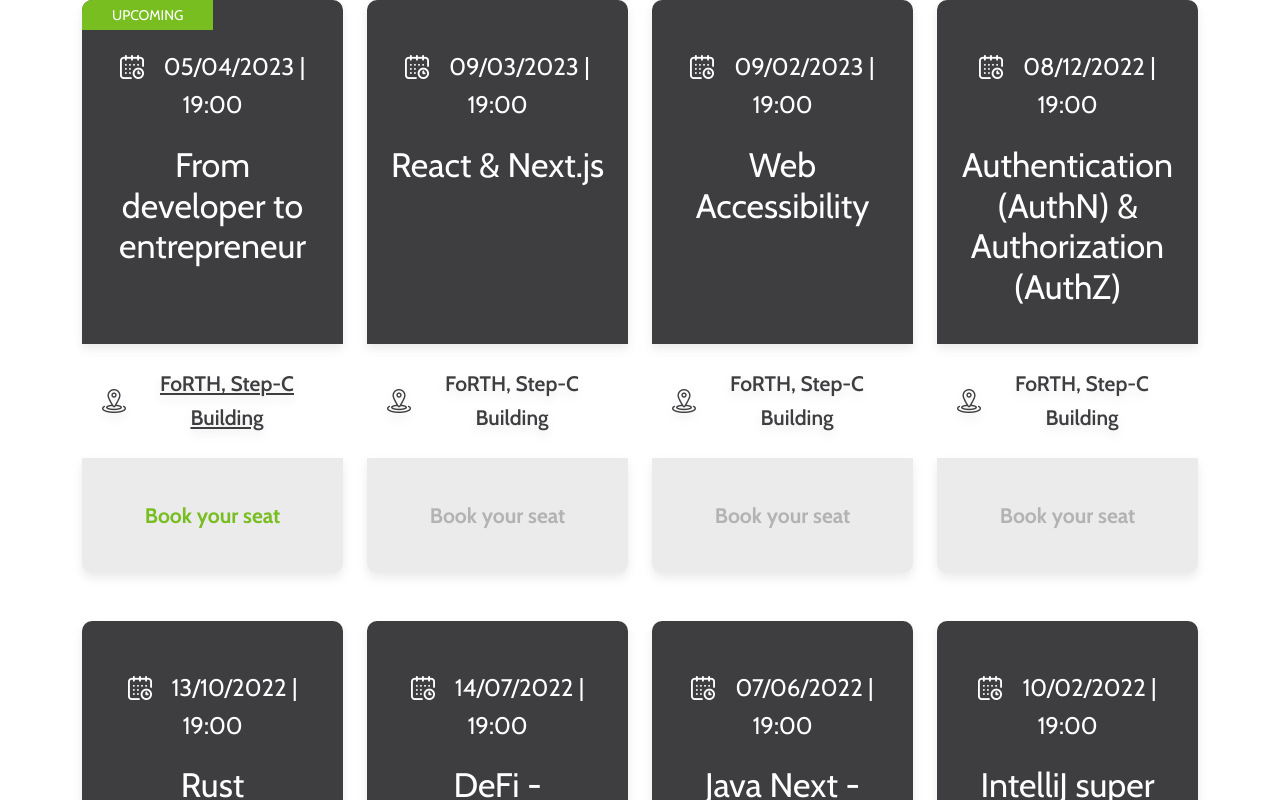
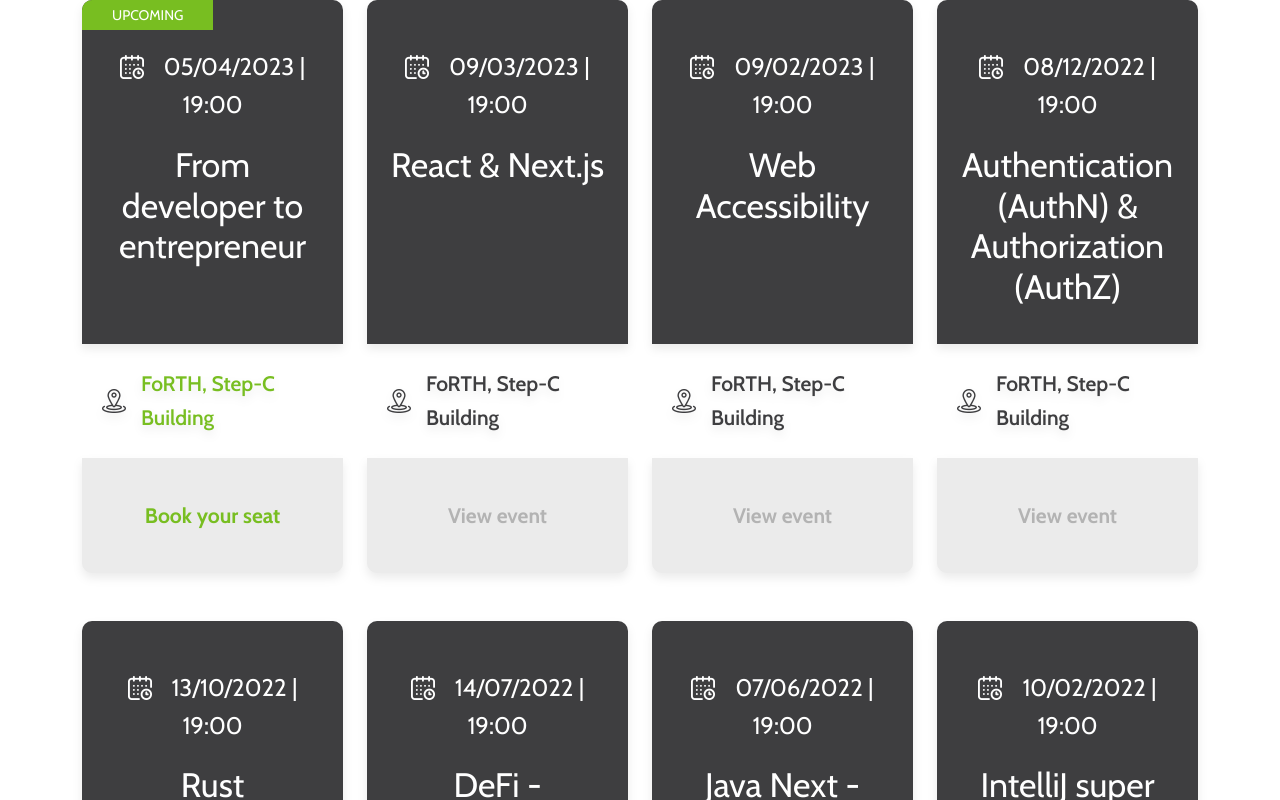
Before and after one commit to devstaff-crete/devstaff-website, a Next.js app: page /events in a window 1280 px wide. In both pictures the pointer is over the link 227 px from the left and 906 px from the top of the page. Shown: the part 506-1306 px from the top of the page. Built offline with nearby package versions, Linux system fonts and the light colour scheme.

Commit message:
Event card improvements

```diff
--- a/components/EventCard/EventCard.module.scss
+++ b/components/EventCard/EventCard.module.scss
@@ -62,15 +62,16 @@
   color: var(--color-gray-dark);
 
   img {
-    margin-right: 5px;
+    margin-right: 15px;
   }
 
   a {
     color: var(--color-gray-dark);
     text-decoration: none;
+    text-align: left;
 
     &:hover {
-      text-decoration: underline;
+      color: var(--color-green);
     }
   }
 
@@ -92,15 +93,11 @@
     font-weight: 700;
 
     &:hover {
-      text-decoration: underline;
+      color: var(--color-gray-dark);
     }
   }
 }
 
 .disabledLink {
   color: var(--color-gray);
-
-  &:hover {
-    color: var(--color-gray);
-  }
 }
--- a/components/EventCard/EventCard.tsx
+++ b/components/EventCard/EventCard.tsx
@@ -48,7 +48,7 @@ const EventCard = ({ date, time, title, location, locationUrl, eventUrl }: Props
           rel="noreferrer"
           className={`btn btn-link ${!isInFuture ? styles.disabledLink : null}`}
         >
-          Book your seat
+          {isInFuture ? 'Book your seat' : 'View event'}
         </a>
       </div>
     </div>
```
